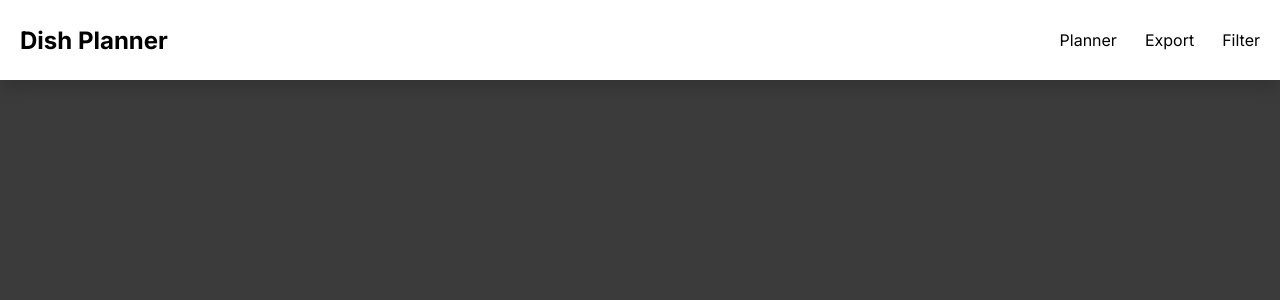
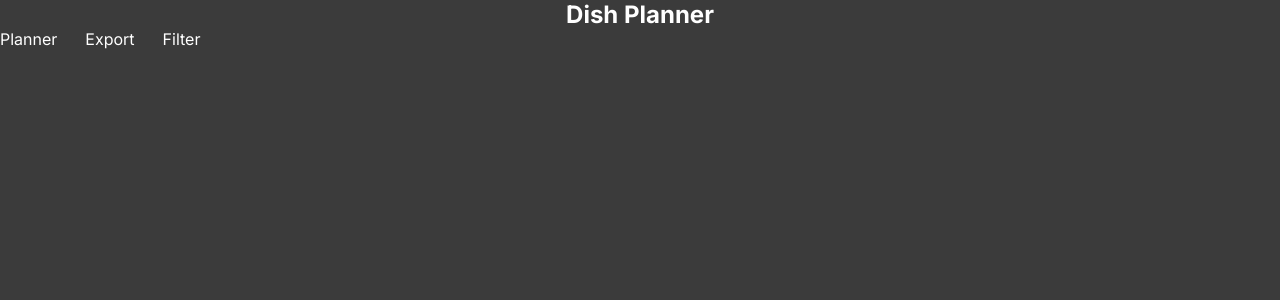
Before and after one commit to chrille0313/DAT257-Da-NollKIT-Team, a React (Create React App) app in the folder frontend/frontend/: page / in a window 1280 px wide. Shown: the top 300 px of the page. Built offline with nearby package versions, Linux system fonts and the light colour scheme; the HTML template or start-up script is replaced by a standard one; a web font is replaced by a local one.

Commit message:
Update Navbar.module.css

```diff
--- a/frontend/frontend/src/components/Navbar/Navbar.module.css
+++ b/frontend/frontend/src/components/Navbar/Navbar.module.css
@@ -1,4 +1,4 @@
-nav {
+.Navbar {
   height: 10%;
   width: 100%;
 
@@ -19,6 +19,10 @@ nav {
   justify-content: center;
 }
 
+.NavButtonsContainer {
+  display: none;
+}
+
 .NavButtons {
   display: flex;
   align-items: center;
```
